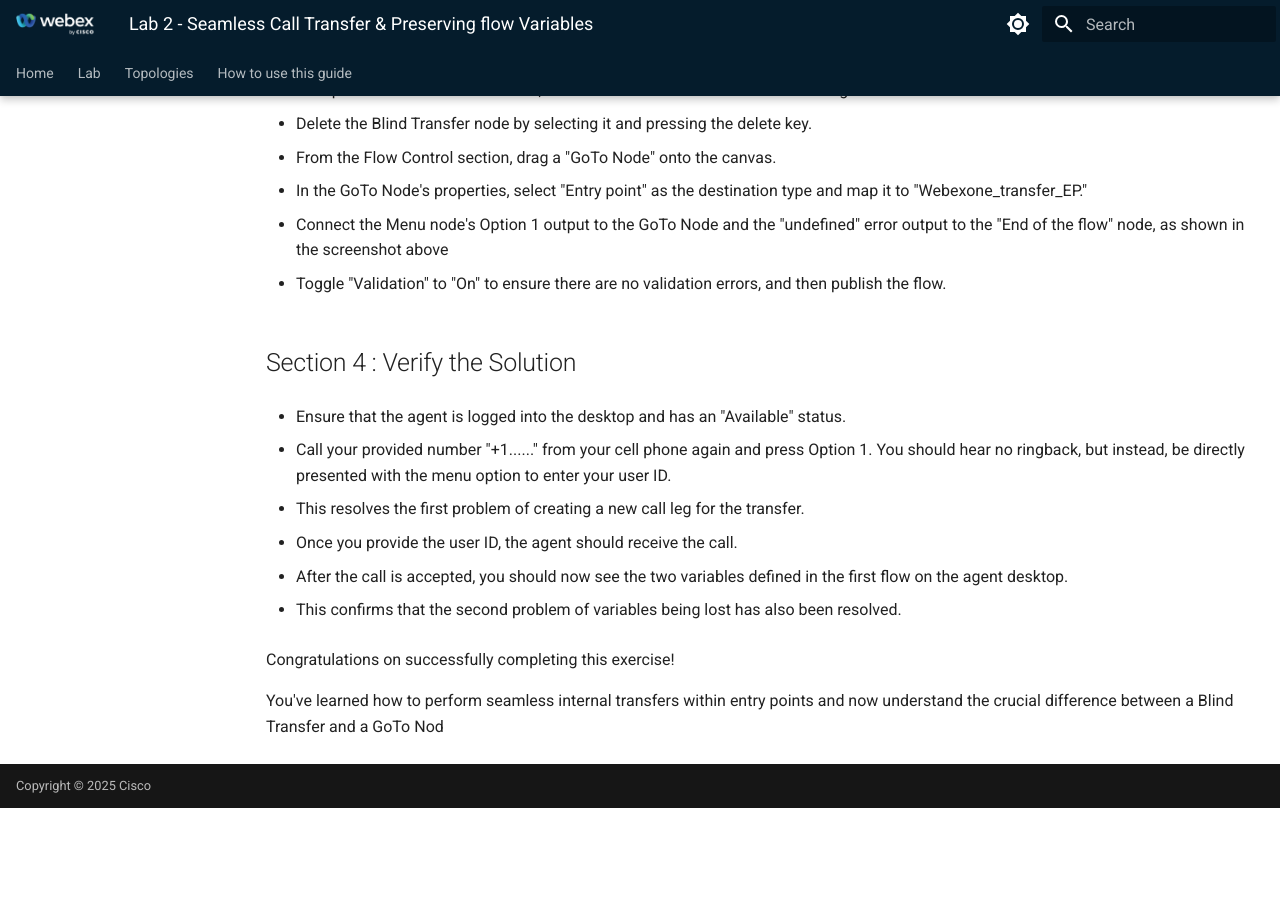
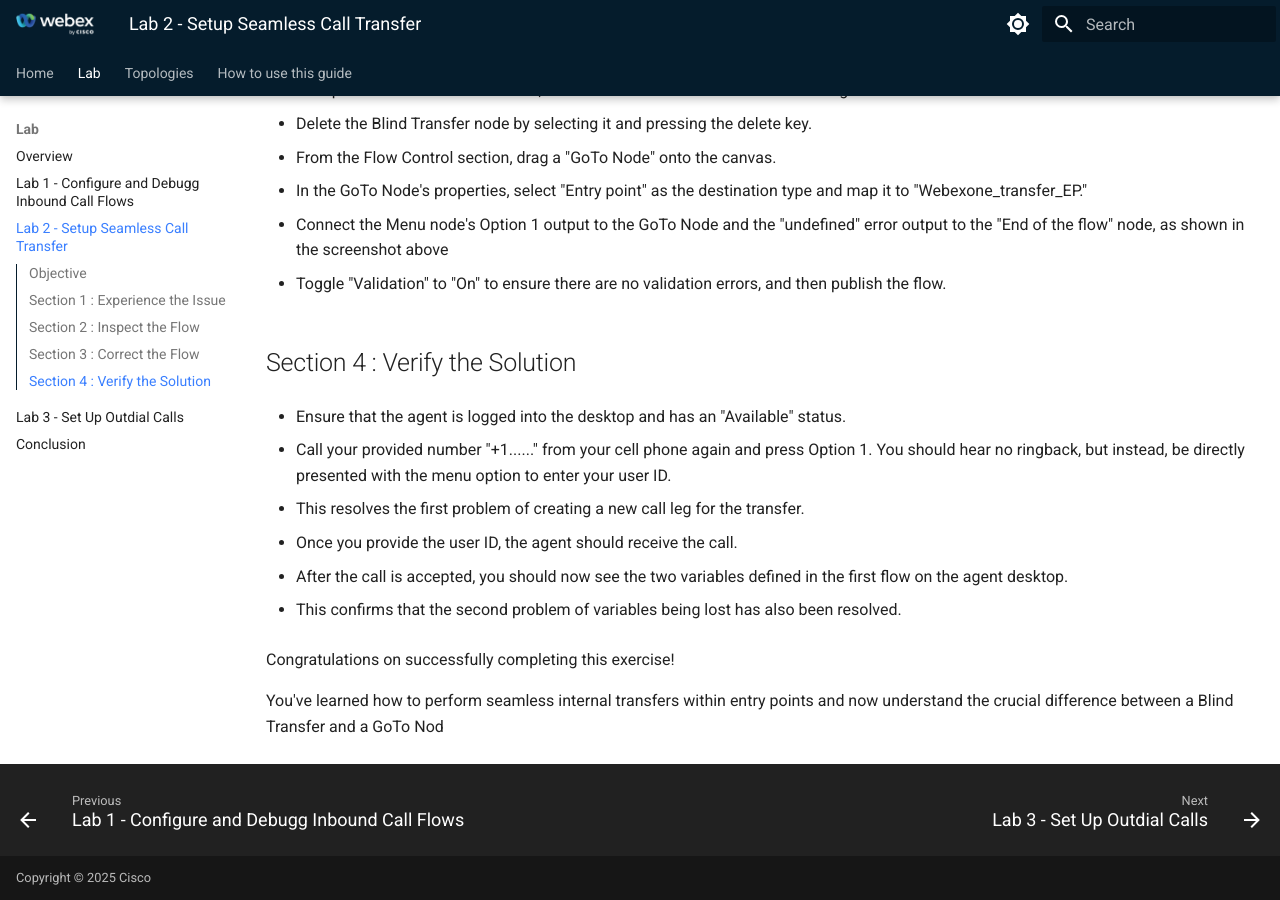
Before and after one commit to WebexCC-SA/LAB-2310, an MkDocs documentation site: the page built from docs/Excercise2.md, in a window 1280 px wide and 900 px high, scrolled down 1676 px. Built offline with MkDocs 1.6.1 and Material for MkDocs 9.7.7, drawn with Linux system fonts in a browser that asks for light colours; before the commit the page ends 2484 px from its top, so only the background shows below that.

Commit message:
version13

```diff
--- a/mkdocs.yml
+++ b/mkdocs.yml
@@ -88,7 +88,9 @@
   - Home: index.md
   - Lab:
       - Overview: overview.md
-      - Lab 1 - Getting Started: Excercise1.md
+      - Lab 1 - Configure and Debugg Inbound Call Flows : Excercise1.md
+      - Lab 2 - Setup Seamless Call Transfer : Excercise2.md
+      - Lab 3 - Set Up Outdial Calls : Excercise3.md
       - Conclusion: conclusion.md
   - Topologies: topologies.md
   - How to use this guide:
```
